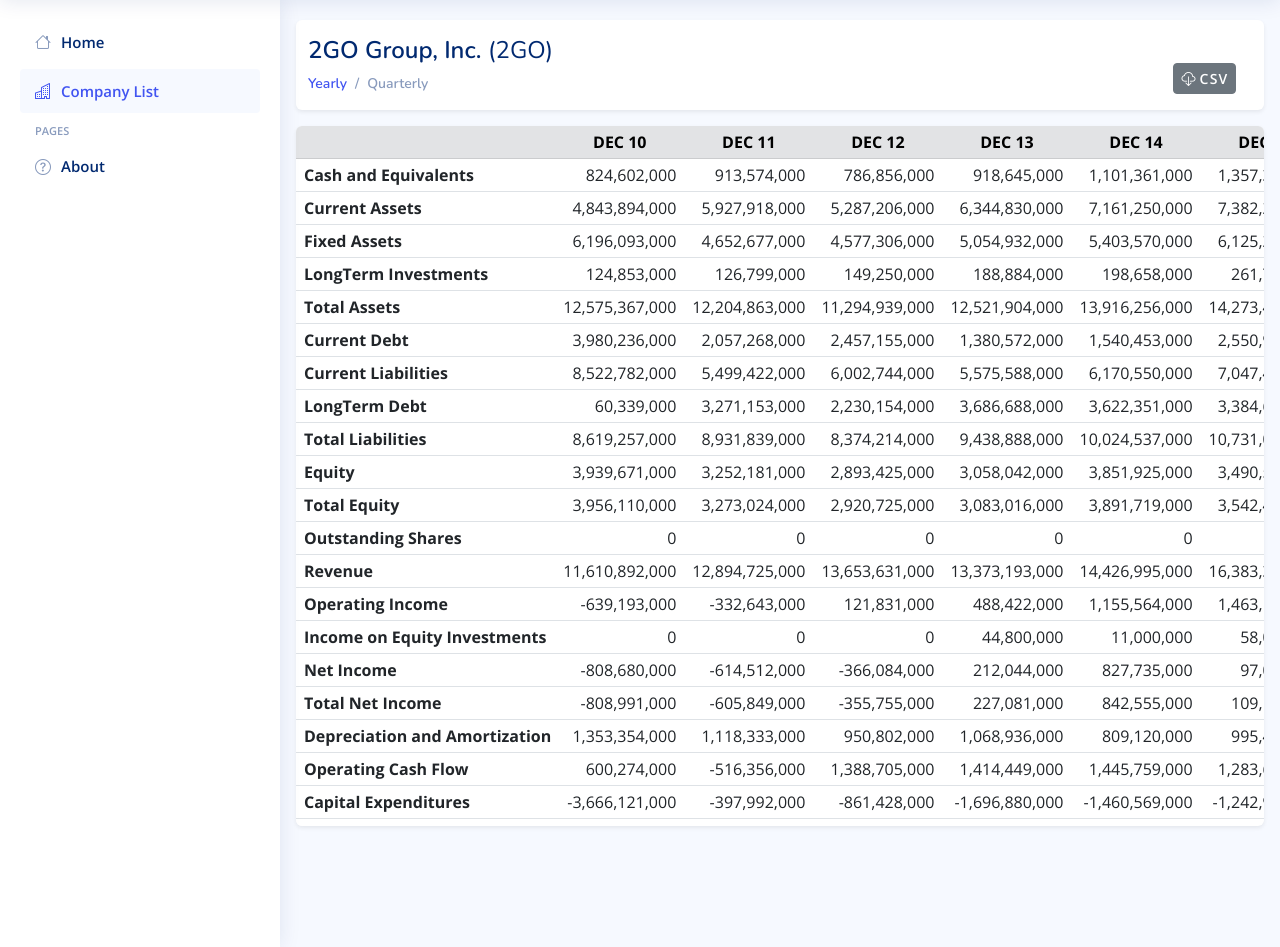
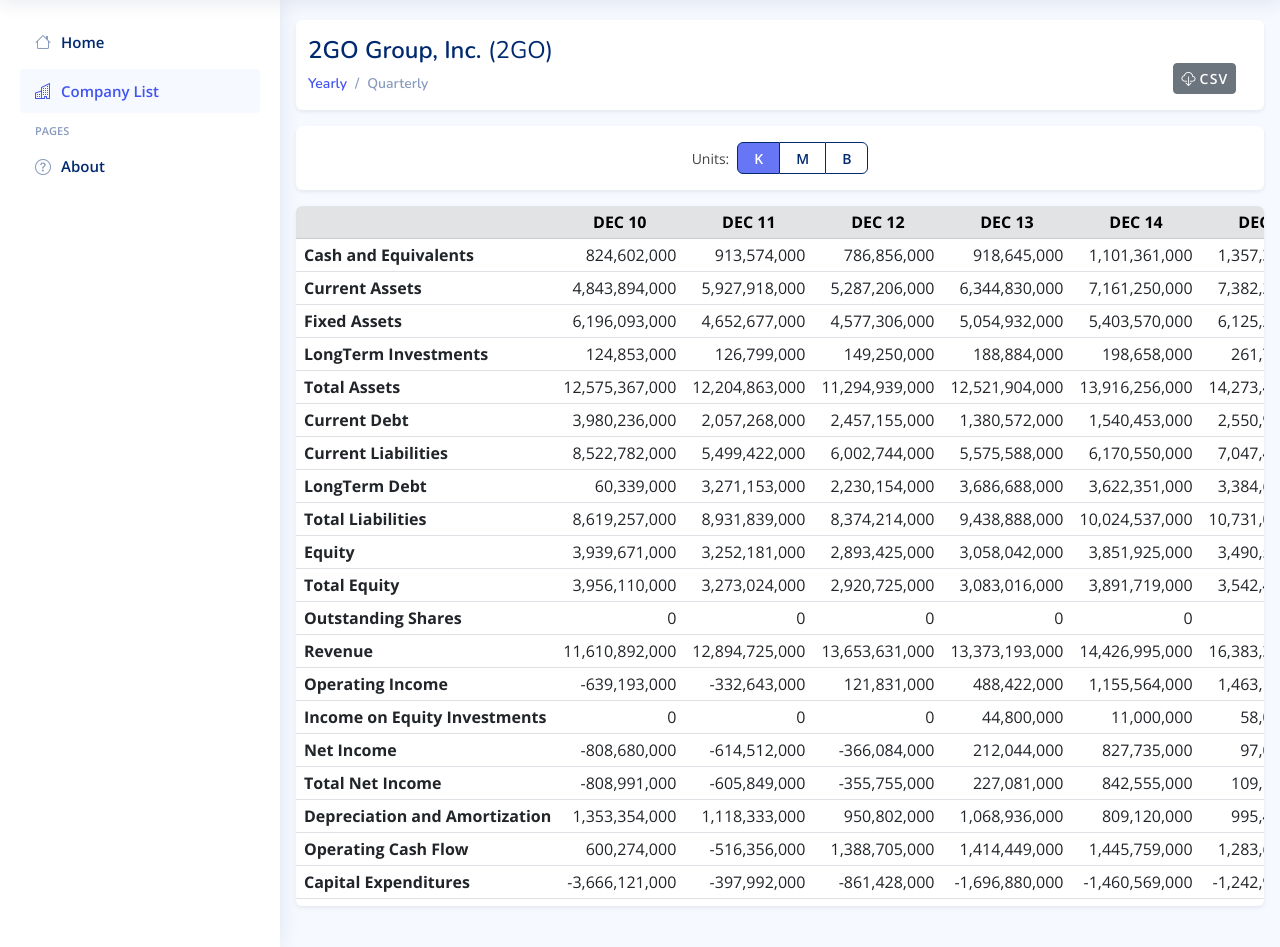
Before and after one commit to devplanethero/psebasicfinancials, a Django app: a page that uses base/templates/base/company.html in a window 1280 px wide. Shown: the part 60-1007 px from the top of the page. Run offline with Django 4.2, Linux system fonts and the light colour scheme; data comes from the database, SQL or seed files in the repository; some libraries are stand-ins or nearby versions.

Commit message:
working units - financial tables

```diff
--- a/base/templates/base/company.html
+++ b/base/templates/base/company.html
@@ -55,7 +55,19 @@
     </div>
 </section>
 
-
+<!-- Table Controls -->
+<section class="section parameters-section">
+    <div class="container-fluid bg-white rounded-2 shadow-sm py-3 mb-3 overflow-hidden">
+       <div class="d-flex justify-content-center align-items-center">
+            <small class="me-2 control__label">Units:</small>
+            <div class="d-flex justify-content-between">
+                <button class="btn w-50 btn-rounding selected__unit" id="roundToK">K</button>
+                <button class="btn w-50 btn-rounding" id="roundToM">M</button>
+                <button class="btn w-50 btn-rounding" id="roundToB">B</button>
+            </div>
+       </div>
+    </div>
+</section>
 
 <section class="section financial-table-section">
     <div class="container-fuid bg-white shadow-sm rounded-2 overflow-hidden">
@@ -77,7 +89,7 @@
                     <th scope="row" class="text-nowrap ps-2"><span id="table_first_col">{{ clean_header }}</span></th>
 
                     {% for val in data|get_item:key %}
-                    <td class="col-md-1 text-end px-2">{{val |floatformat:0| intcomma}}</td>
+                    <td class="col-md-1 text-end px-2 table-values">{{val |floatformat:0| intcomma}}</td>
                     {% endfor %}
 
                 </tr>
@@ -92,6 +104,64 @@
 
 <script>
     document.querySelector('#company-list-side-nav').classList.remove('collapsed')
+
+
+    /*-------------------------------------------------
+    Table Rounding
+    ----------------------------------------------------*/
+    const valuesInK = []
+
+    document.querySelectorAll('.table-values').forEach(item => {
+        let tableValueInt = parseFloat(item.textContent.replace(/,/g, ''))
+
+        let valueinK = valuesInK.push(item.textContent)
+    })
+
+    const roundKBtn = document.querySelector('#roundToK')
+    roundKBtn.addEventListener('click', (e) => {
+        document.querySelector('.selected__unit').classList.remove('selected__unit')
+        roundKBtn.classList.add('selected__unit')
+        document.querySelectorAll('.table-values').forEach((item, index) => {
+            const newVal = valuesInK[index]
+            item.textContent = newVal
+        })
+        let table_active_status = document.querySelector(".table-active") !== null
+            if (table_active_status) {
+                create_chart(document.querySelector(".table-active"))
+            }
+    })
+
+    const roundMBtn = document.querySelector('#roundToM')
+    roundMBtn.addEventListener('click', (e) => {
+        document.querySelector('.selected__unit').classList.remove('selected__unit')
+        roundMBtn.classList.add('selected__unit')
+        document.querySelectorAll('.table-values').forEach((item, index) => {
+            let valueinKFloat = parseFloat(valuesInK[index].replace(/,/g, ''))
+            let valueInM = (Math.round(valueinKFloat/1000)*1000)/1000
+            valueInM = valueInM.toString().replace(/\B(?=(\d{3})+(?!\d))/g, ',')
+            item.textContent = valueInM
+        })
+        let table_active_status = document.querySelector(".table-active") !== null
+            if (table_active_status) {
+                create_chart(document.querySelector(".table-active"))
+            }
+    })
+    const roundBBtn = document.querySelector('#roundToB')
+    roundBBtn.addEventListener('click', (e) => {
+        document.querySelector('.selected__unit').classList.remove('selected__unit')
+        roundBBtn.classList.add('selected__unit')
+        document.querySelectorAll('.table-values').forEach((item, index) => {
+            let valueinKFloat = parseFloat(valuesInK[index].replace(/,/g, ''))
+            let valueInB = (Math.round(valueinKFloat/1000000)*1000000)/1000000
+            valueInB = valueInB.toString().replace(/\B(?=(\d{3})+(?!\d))/g, ',')
+            item.textContent = valueInB
+        })
+        let table_active_status = document.querySelector(".table-active") !== null
+            if (table_active_status) {
+                create_chart(document.querySelector(".table-active"))
+            }
+    })
+
 </script>
 <script type="text/javascript">
     var tbody = document.querySelector('tbody')
--- a/static/assets/css/style.css
+++ b/static/assets/css/style.css
@@ -1639,3 +1639,41 @@
 .container__form form{
   width: 100%;
 }
+
+/*------------------------------------------------------
+ #Button Controls
+ -------------------------------------------------------*/
+
+.btn-rounding {
+  font-size: 0.875rem;
+  font-weight: 600;
+  color: #012970;
+  border: 1px solid #012970;
+  padding: 4.75px 1rem;
+}
+
+.btn-rounding:hover {
+  background-color: rgba(65, 83, 241, 0.3);
+}
+
+#roundToK {
+  border-top-right-radius: 0;
+  border-bottom-right-radius: 0;
+}
+
+#roundToM {
+  border-radius: 0;
+  border-right: 0;
+  border-left: 0;
+}
+
+#roundToB {
+  border-top-left-radius: 0;
+  border-bottom-left-radius: 0;
+}
+
+.btn-rounding.selected__unit {
+  background-color: rgba(65, 83, 241, 0.795);
+  font-size: 0.875rem;
+  color: white;
+}
```
